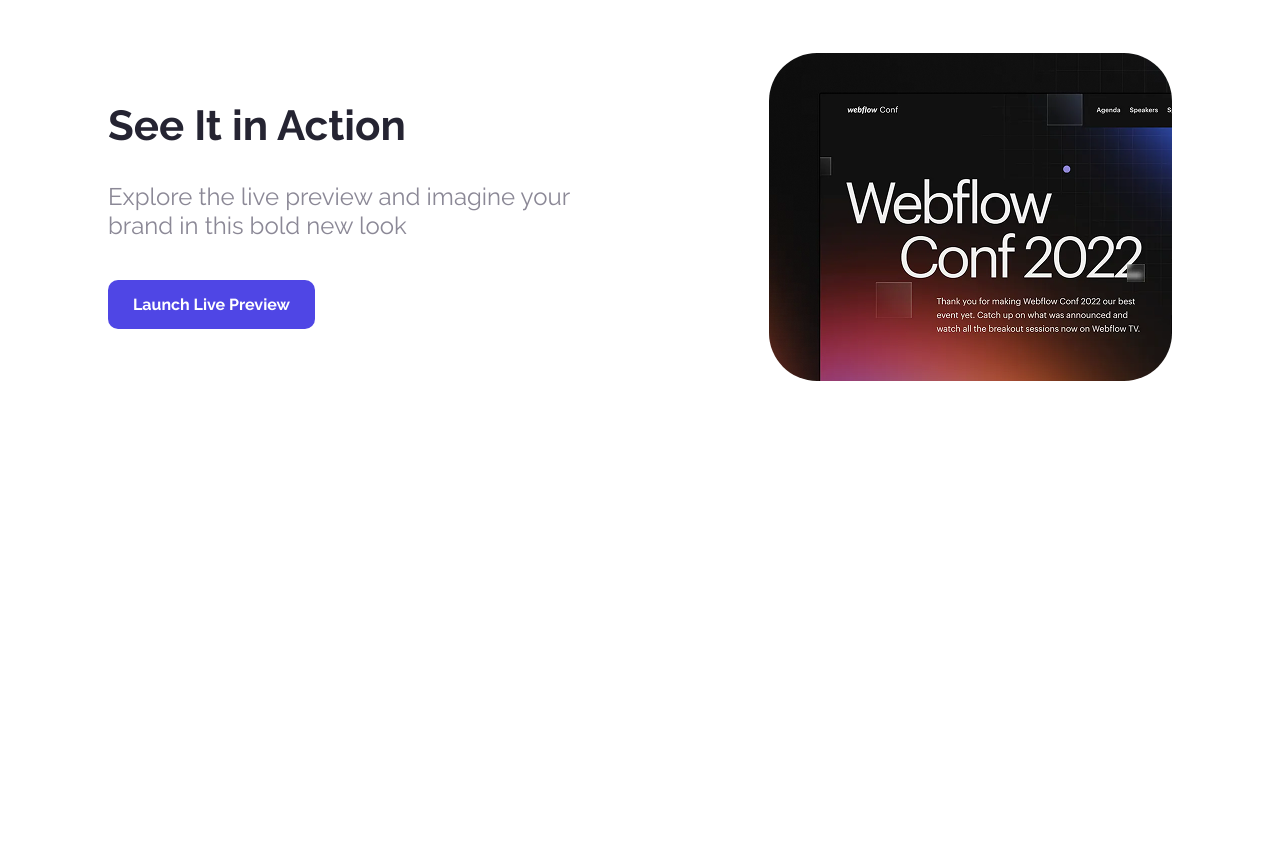
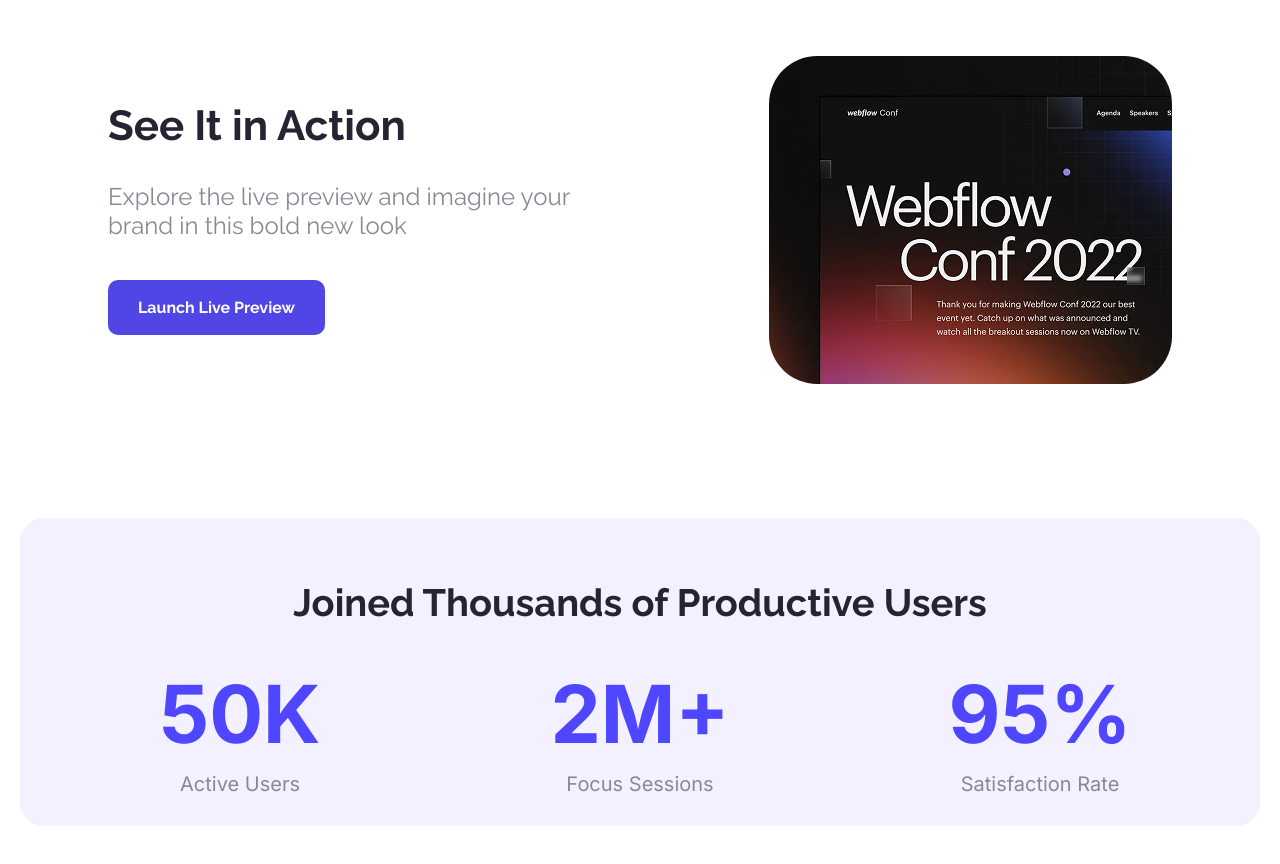
Before and after one commit to Mitanjid/Assignment01, a plain HTML site: page index.html in a window 1280 px wide. Shown: the part 710-1574 px from the top of the page. Before the commit the page ends 1183 px from the top, so only its background shows below. Drawn offline with Linux system fonts and the light colour scheme.

Commit message:
productive user part done

```diff
--- a/index.html
+++ b/index.html
@@ -33,6 +33,25 @@
       <img src="Assets/wc-mini.png" alt="Launch Live Preview" />
     </div>
   </section>
+  <!-- productive user -->
+
+   <section class="stats-container">
+    <h2 class="raleway-regular">Joined Thousands of Productive Users</h2>
+   <div class="stats">
+      <div class="stat">
+        <div class="number">50K</div>
+        <div class="label">Active Users</div>
+      </div>
+      <div class="stat">
+        <div class="number">2M+</div>
+        <div class="label">Focus Sessions</div>
+      </div>
+      <div class="stat">
+        <div class="number">95%</div>
+        <div class="label">Satisfaction Rate</div>
+      </div>
+    </div>
+  </section>
 
 </body>
 </html>
--- a/styles/assignment.css
+++ b/styles/assignment.css
@@ -26,7 +26,7 @@
 .btn{
     background-color: #4f46e5;
   color: white;
-  padding: 15px 25px;
+  padding: 18px 30px;
   border-radius: 10px;
   display: inline-block;
 
@@ -105,3 +105,51 @@
   margin-right: 100px;
   margin-top: 50px;
 }
+
+/* productive user */
+
+
+.stats-container {
+  background-color: #f3f0ff;
+  border-radius: 24px;
+  padding: 30px 50px;
+  max-width: 1140px;
+  margin: 50px auto;
+  text-align: center;
+}
+
+.stats-container h2 {
+  font-size: 38px;
+  color: #252432;
+  margin-bottom: 30px;
+  font-weight: bold;
+}
+
+
+.stats {
+  display: flex;
+  justify-content: space-between;
+  align-items: flex-start;
+  gap: 60px;
+  margin-top: 40px;
+}
+
+.stat {
+  flex: 1 1 0;
+  text-align: center;
+}
+
+.number {
+  font-size: 80px;
+  font-weight: 700;
+  color: #4E47FF;
+  font-family: "Inter", sans-serif;
+  margin-bottom: 10px;
+}
+
+.label {
+  font-size: 20px;
+  color: #8b8896;
+  margin-top: 8px;
+  font-family: "Inter", sans-serif;
+}
```
